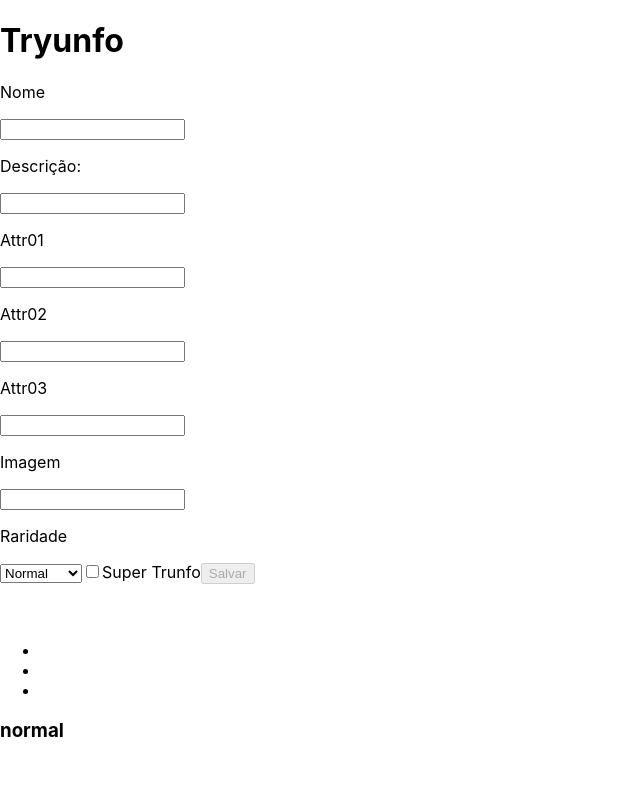
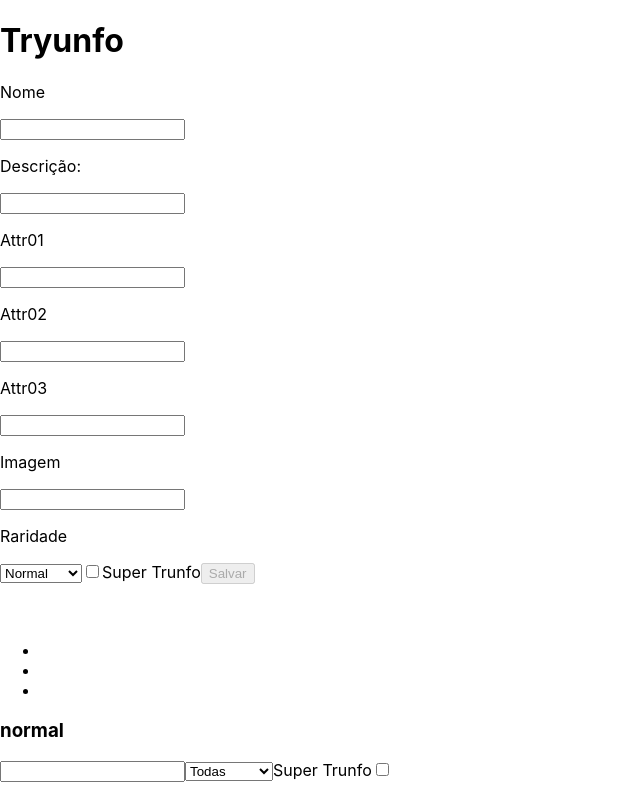
Before and after one commit to mtssantos96/project-tryunfo, a React (Create React App) app: page / in a window 1280 px wide. Shown: the whole page, without its empty margins (0-640 px from the left). Built offline with nearby package versions, Linux system fonts and the light colour scheme.

Commit message:
Requisitos bonus

```diff
--- a/src/App.js
+++ b/src/App.js
@@ -17,8 +17,23 @@ class App extends React.Component {
       hasTrunfo: false,
       isSaveButtonDisabled: true,
       savedCards: [],
+      filterText: '',
+      filterRarity: 'todas',
+      filterTrunfo: false,
     };
   }
+
+  handleFilterChange = (event) => {
+    this.setState({ filterText: event.target.value });
+  };
+
+  handleRarityFilterChange = (event) => {
+    this.setState({ filterRarity: event.target.value });
+  };
+
+  handleTrunfoFilterChange = (event) => {
+    this.setState({ filterTrunfo: event.target.checked });
+  };
 
   handleChanger = ({ target }) => {
     const { name } = target;
@@ -128,18 +143,21 @@ class App extends React.Component {
 
   render() {
     const {
-      cardName,
-      cardDescription,
-      cardAttr1,
-      cardAttr2,
-      cardAttr3,
-      cardImage,
-      cardRare,
-      cardTrunfo,
-      hasTrunfo,
-      isSaveButtonDisabled,
-      savedCards,
+      cardName, cardDescription,
+      cardAttr1, cardAttr2,
+      cardAttr3, cardImage,
+      cardRare, cardTrunfo,
+      hasTrunfo, isSaveButtonDisabled,
+      savedCards, filterText,
+      filterRarity, filterTrunfo,
     } = this.state;
+
+    const filteredCards = savedCards.filter((card) => {
+      const nameMatch = card.cardName.toLowerCase().includes(filterText.toLowerCase());
+      const rarityMatch = filterRarity === 'todas' || card.cardRare === filterRarity;
+      const trunfoMatch = !filterTrunfo || card.cardTrunfo;
+      return nameMatch && rarityMatch && trunfoMatch;
+    });
 
     return (
 
@@ -169,9 +187,36 @@ class App extends React.Component {
           cardRare={ cardRare }
           cardTrunfo={ cardTrunfo }
         />
+        <input
+          type="text"
+          data-testid="name-filter"
+          value={ filterText }
+          onChange={ this.handleFilterChange }
+          disabled={ filterTrunfo }
+        />
+        <select
+          data-testid="rare-filter"
+          value={ filterRarity }
+          onChange={ this.handleRarityFilterChange }
+          disabled={ filterTrunfo }
+        >
+          <option value="todas">Todas</option>
+          <option value="normal">Normal</option>
+          <option value="raro">Raro</option>
+          <option value="muito raro">Muito Raro</option>
+        </select>
+        <label htmlFor="trunfo-filter">
+          Super Trunfo
+          <input
+            type="checkbox"
+            data-testid="trunfo-filter"
+            checked={ filterTrunfo }
+            onChange={ this.handleTrunfoFilterChange }
+          />
+        </label>
         <section>
-          { savedCards.length > 0 ? <h2>Todas as cartas</h2> : '' }
-          { savedCards.map((card) => (
+          {filteredCards.length > 0 ? <h2>Todas as cartas</h2> : ''}
+          {filteredCards.map((card) => (
             <div key={ card.cardName }>
               <Card
                 cardName={ card.cardName }
--- a/src/components/Form.js
+++ b/src/components/Form.js
@@ -3,10 +3,21 @@ import PropTypes from 'prop-types';
 
 class Form extends React.Component {
   render() {
-    const { cardName, cardDescription, cardAttr1, cardAttr2,
-      cardAttr3, cardImage, cardRare, cardTrunfo, hasTrunfo,
-      isSaveButtonDisabled, onInputChange, onSaveButtonClick,
+    const {
+      cardName,
+      cardDescription,
+      cardAttr1,
+      cardAttr2,
+      cardAttr3,
+      cardImage,
+      cardRare,
+      cardTrunfo,
+      hasTrunfo,
+      isSaveButtonDisabled,
+      onInputChange,
+      onSaveButtonClick,
     } = this.props;
+
     return (
       <div>
         <label htmlFor="cardName">
@@ -82,7 +93,9 @@ class Form extends React.Component {
             <option value="muito raro">Muito raro</option>
           </select>
         </label>
-        {hasTrunfo === false ? (
+        {hasTrunfo ? (
+          <h3>Você já tem um Super Trunfo em seu baralho</h3>
+        ) : (
           <label htmlFor="cardTrunfo">
             <input
               name="cardTrunfo"
@@ -93,8 +106,6 @@ class Form extends React.Component {
             />
             <span>Super Trunfo</span>
           </label>
-        ) : (
-          <h3>Você já tem um Super Trunfo em seu baralho</h3>
         )}
         <button
           type="submit"
```
Also changed, not shown: src/components/index.js (deleted).
